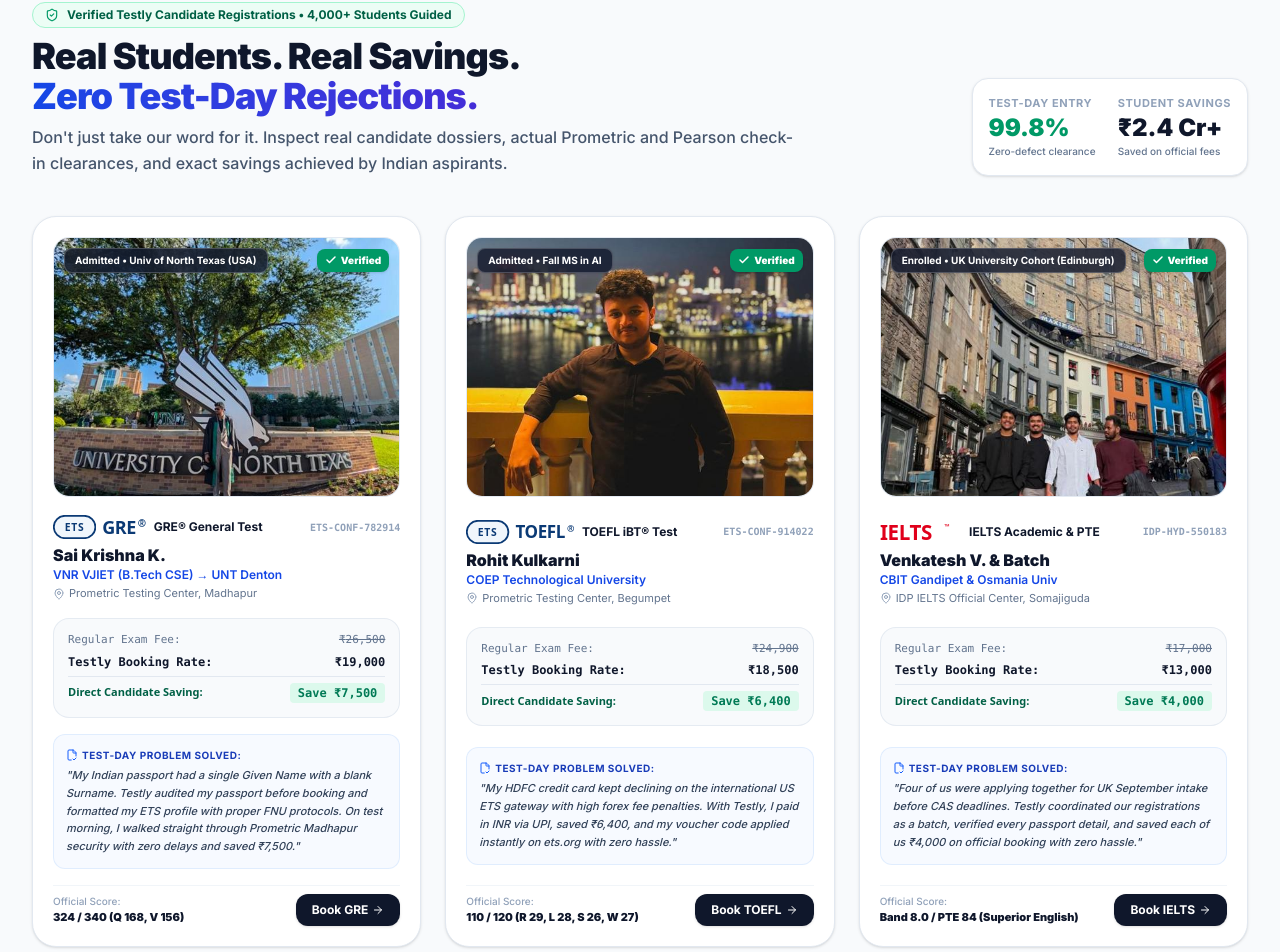
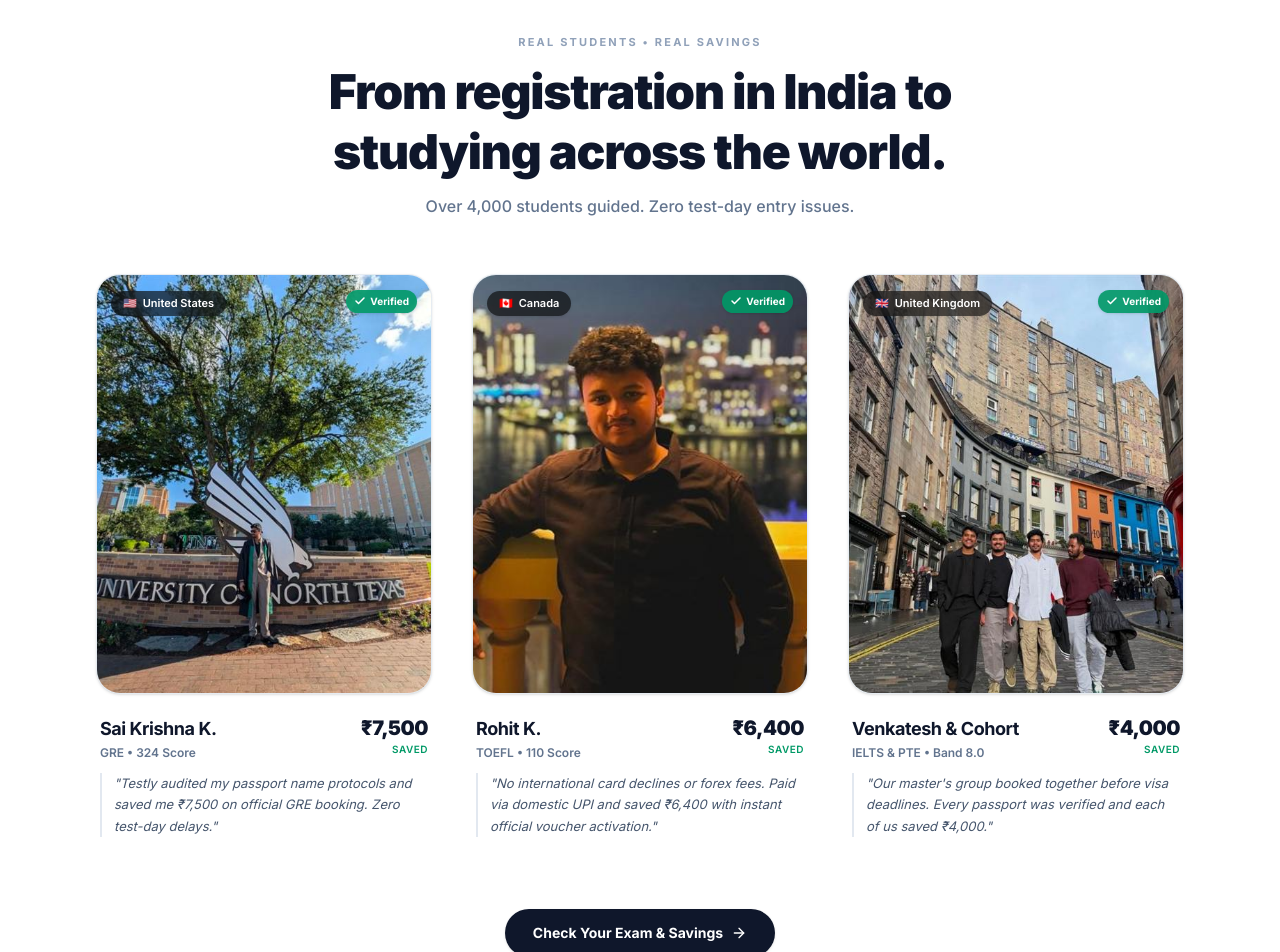
Before and after one commit to rahulbathula04/testly, a React (Vite) app: page / in a window 1280 px wide. Shown: the part 1874-2826 px from the top of the page. Built offline with nearby package versions, Linux system fonts and the light colour scheme.

Commit message:
style(social-proof): minimalist rebuild with country focus and high-speed light assets

```diff
--- a/src/components/VerifiedBookingDossiers.jsx
+++ b/src/components/VerifiedBookingDossiers.jsx
@@ -1,231 +1,135 @@
 import React from 'react';
-import {
-  ShieldCheck,
-  CheckCircle2,
-  ArrowRight,
-  MapPin,
-  Sparkles,
-  FileCheck2,
-  Award,
-  Check
-} from 'lucide-react';
-import { ExamLogo } from './ExamLogos';
+import { ArrowRight, Check } from 'lucide-react';
 
 const REAL_STUDENTS = [
   {
-    id: 'dossier-sai-unt',
+    id: 'sai-usa',
     name: 'Sai Krishna K.',
-    admitBadge: 'Admitted • Univ of North Texas (USA)',
+    country: 'United States',
+    flag: '🇺🇸',
     image: '/assets/images/student-unt-grad.jpg',
-    imageAlt: 'Sai Krishna K. admitted to University of North Texas after GRE 324',
-    college: 'VNR VJIET (B.Tech CSE) → UNT Denton',
-    city: 'Hyderabad, Telangana',
+    imageAlt: 'Sai Krishna K., currently studying in the United States',
     exam: 'GRE',
-    examLabel: 'GRE® General Test',
-    venue: 'Prometric Testing Center, Madhapur',
-    score: '324 / 340 (Q 168, V 156)',
-    regularFee: 26500,
-    testlyPrice: 19000,
+    score: '324 Score',
     saved: 7500,
-    serviceIncluded: '₹199 Passport Pre-check Included',
-    verificationNumber: 'ETS-CONF-782914',
-    problemSolved: 'My Indian passport had a single Given Name with a blank Surname. Testly audited my passport before booking and formatted my ETS profile with proper FNU protocols. On test morning, I walked straight through Prometric Madhapur security with zero delays and saved ₹7,500.'
+    quote: 'Testly audited my passport name protocols and saved me ₹7,500 on official GRE booking. Zero test-day delays.'
   },
   {
-    id: 'dossier-rohit-skyline',
-    name: 'Rohit Kulkarni',
-    admitBadge: 'Admitted • Fall MS in AI',
+    id: 'rohit-canada',
+    name: 'Rohit K.',
+    country: 'Canada',
+    flag: '🇨🇦',
     image: '/assets/images/student-skyline-night.jpg',
-    imageAlt: 'Rohit Kulkarni, TOEFL 110 scorer admitted overseas',
-    college: 'COEP Technological University',
-    city: 'Pune, Maharashtra',
+    imageAlt: 'Rohit K., currently studying in Canada',
     exam: 'TOEFL',
-    examLabel: 'TOEFL iBT® Test',
-    venue: 'Prometric Testing Center, Begumpet',
-    score: '110 / 120 (R 29, L 28, S 26, W 27)',
-    regularFee: 24900,
-    testlyPrice: 18500,
+    score: '110 Score',
     saved: 6400,
-    serviceIncluded: '₹199 Profile Verification Included',
-    verificationNumber: 'ETS-CONF-914022',
-    problemSolved: 'My HDFC credit card kept declining on the international US ETS gateway with high forex fee penalties. With Testly, I paid in INR via UPI, saved ₹6,400, and my voucher code applied instantly on ets.org with zero hassle.'
+    quote: 'No international card declines or forex fees. Paid via domestic UPI and saved ₹6,400 with instant official voucher activation.'
   },
   {
-    id: 'dossier-uk-cohort',
-    name: 'Venkatesh V. & Batch',
-    admitBadge: 'Enrolled • UK University Cohort (Edinburgh)',
+    id: 'venkatesh-uk',
+    name: 'Venkatesh & Cohort',
+    country: 'United Kingdom',
+    flag: '🇬🇧',
     image: '/assets/images/student-uk-cohort.jpg',
-    imageAlt: 'Indian student cohort walking down historic Edinburgh university street',
-    college: 'CBIT Gandipet & Osmania Univ',
-    city: 'Hyderabad, Telangana',
-    exam: 'IELTS',
-    examLabel: 'IELTS Academic & PTE',
-    venue: 'IDP IELTS Official Center, Somajiguda',
-    score: 'Band 8.0 / PTE 84 (Superior English)',
-    regularFee: 17000,
-    testlyPrice: 13000,
+    imageAlt: 'Indian student cohort currently studying in the United Kingdom',
+    exam: 'IELTS & PTE',
+    score: 'Band 8.0',
     saved: 4000,
-    serviceIncluded: '₹199 IDP Slot Coordination Included',
-    verificationNumber: 'IDP-HYD-550183',
-    problemSolved: 'Four of us were applying together for UK September intake before CAS deadlines. Testly coordinated our registrations as a batch, verified every passport detail, and saved each of us ₹4,000 on official booking with zero hassle.'
+    quote: 'Our master\'s group booked together before visa deadlines. Every passport was verified and each of us saved ₹4,000.'
   }
 ];
 
 export default function VerifiedBookingDossiers({ onBookTest }) {
   return (
-    <section id="trust" className="py-16 bg-slate-50 border-b border-slate-200">
-      <div className="max-w-7xl mx-auto px-4 sm:px-6 lg:px-8 space-y-10">
+    <section id="trust" className="py-20 sm:py-24 bg-white border-b border-slate-200">
+      <div className="max-w-6xl mx-auto px-4 sm:px-6 lg:px-8 space-y-14">
 
-        {/* Section Header */}
-        <div className="flex flex-col lg:flex-row lg:items-end justify-between gap-6">
-          <div className="max-w-3xl space-y-2">
-            <div className="inline-flex items-center gap-2 bg-emerald-50 border border-emerald-200 text-emerald-800 px-3 py-1 rounded-full text-xs font-bold">
-              <ShieldCheck className="w-3.5 h-3.5 text-emerald-600" />
-              <span>Verified Testly Candidate Registrations • 4,000+ Students Guided</span>
-            </div>
-
-            <h2 className="text-3xl sm:text-4xl font-black text-slate-900 tracking-tight">
-              Real Students. Real Savings. <br className="hidden sm:block" />
-              <span className="text-transparent bg-clip-text bg-gradient-to-r from-blue-700 to-indigo-700">
-                Zero Test-Day Rejections.
-              </span>
-            </h2>
-
-            <p className="text-sm sm:text-base text-slate-600 font-medium leading-relaxed">
-              Don't just take our word for it. Inspect real candidate dossiers, actual Prometric and Pearson check-in clearances, and exact savings achieved by Indian aspirants.
-            </p>
-          </div>
-
-          {/* Aggregate Trust Stats Card */}
-          <div className="bg-white p-4 rounded-2xl border border-slate-200 shadow-sm grid grid-cols-2 gap-4 shrink-0">
-            <div>
-              <p className="text-[11px] text-slate-400 font-bold uppercase tracking-wider">Test-Day Entry</p>
-              <p className="text-2xl font-black text-emerald-600">99.8%</p>
-              <p className="text-[10px] text-slate-500 font-medium">Zero-defect clearance</p>
-            </div>
-            <div>
-              <p className="text-[11px] text-slate-400 font-bold uppercase tracking-wider">Student Savings</p>
-              <p className="text-2xl font-black text-slate-900">₹2.4 Cr+</p>
-              <p className="text-[10px] text-slate-500 font-medium">Saved on official fees</p>
-            </div>
-          </div>
+        {/* Minimal Apple-Style Header */}
+        <div className="text-center max-w-2xl mx-auto space-y-3">
+          <p className="text-[11px] font-bold uppercase tracking-[0.2em] text-slate-400">
+            Real Students • Real Savings
+          </p>
+          <h2 className="text-3xl sm:text-5xl font-black text-slate-900 tracking-tight leading-tight">
+            From registration in India to studying across the world.
+          </h2>
+          <p className="text-sm sm:text-base text-slate-500 font-medium">
+            Over 4,000 students guided. Zero test-day entry issues.
+          </p>
         </div>
 
-        {/* 3 Real Students High-Performance Cards */}
-        <div className="grid grid-cols-1 md:grid-cols-3 gap-6">
+        {/* 3 Minimal Photo Cards */}
+        <div className="grid grid-cols-1 md:grid-cols-3 gap-8 sm:gap-10">
           {REAL_STUDENTS.map((student) => (
             <div
               key={student.id}
-              className="bg-white border border-slate-200 rounded-3xl p-5 shadow-sm hover:shadow-md transition-all flex flex-col justify-between space-y-4 relative overflow-hidden group"
+              className="group flex flex-col justify-between space-y-5"
             >
-              {/* Photo Showcase Container with High-Speed Lazy-Loaded Image */}
-              <div className="relative aspect-[4/3] rounded-2xl overflow-hidden bg-slate-100 border border-slate-200/80">
+              {/* Crisp Image Container */}
+              <div className="relative aspect-[4/4] sm:aspect-[4/5] rounded-3xl overflow-hidden bg-slate-100 border border-slate-200/70 shadow-sm">
                 <img
                   src={student.image}
                   alt={student.imageAlt}
                   width={600}
-                  height={450}
+                  height={750}
                   loading="lazy"
                   decoding="async"
-                  className="w-full h-full object-cover object-center group-hover:scale-105 transition-transform duration-300"
+                  className="w-full h-full object-cover object-center group-hover:scale-[1.03] transition-transform duration-500 ease-out"
                 />
 
-                {/* Overlaid Admit Badge */}
-                <div className="absolute top-2.5 left-2.5 right-2.5 flex items-center justify-between pointer-events-none">
-                  <span className="bg-slate-900/80 backdrop-blur-md text-white border border-white/20 text-[10px] font-bold px-2.5 py-1 rounded-lg shadow-sm truncate">
-                    {student.admitBadge}
+                {/* Country Tag Floating Pill */}
+                <div className="absolute top-3.5 left-3.5 pointer-events-none">
+                  <span className="inline-flex items-center gap-1.5 px-3 py-1 rounded-full bg-black/60 backdrop-blur-md text-white text-[11px] font-semibold shadow-sm">
+                    <span>{student.flag}</span>
+                    <span>{student.country}</span>
                   </span>
-                  <span className="bg-emerald-600 text-white text-[10px] font-black px-2 py-1 rounded-lg shadow-sm flex items-center gap-1 shrink-0">
+                </div>
+
+                {/* Verified Check Badge */}
+                <div className="absolute top-3.5 right-3.5 pointer-events-none">
+                  <span className="inline-flex items-center gap-1 px-2 py-1 rounded-full bg-emerald-600/90 backdrop-blur-md text-white text-[10px] font-bold shadow-sm">
                     <Check className="w-3 h-3 stroke-[3]" />
                     <span>Verified</span>
                   </span>
                 </div>
               </div>
 
-              {/* Exam & Candidate Header */}
-              <div className="space-y-1.5 pt-1">
-                <div className="flex items-center justify-between">
-                  <div className="flex items-center gap-2">
-                    <div className="h-5 flex items-center">
-                      <ExamLogo examId={student.exam} className="h-4" />
-                    </div>
-                    <span className="text-xs font-bold text-slate-900">{student.examLabel}</span>
+              {/* Minimal Text Details */}
+              <div className="space-y-3 px-1">
+                <div className="flex items-baseline justify-between gap-2">
+                  <div>
+                    <h3 className="text-lg font-bold text-slate-900 tracking-tight">
+                      {student.name}
+                    </h3>
+                    <p className="text-xs font-semibold text-slate-500 mt-0.5">
+                      {student.exam} • {student.score}
+                    </p>
                   </div>
-                  <span className="text-[10px] font-mono text-slate-400 font-semibold">
-                    {student.verificationNumber}
-                  </span>
+
+                  <div className="text-right">
+                    <p className="text-xl font-black text-slate-900 tracking-tight">
+                      ₹{student.saved.toLocaleString('en-IN')}
+                    </p>
+                    <p className="text-[10px] font-semibold text-emerald-600 uppercase tracking-wider">
+                      Saved
+                    </p>
+                  </div>
                 </div>
 
-                <div>
-                  <h4 className="text-base font-black text-slate-900">{student.name}</h4>
-                  <p className="text-xs text-blue-700 font-semibold">{student.college}</p>
-                  <p className="text-[11px] text-slate-500 flex items-center gap-1 mt-0.5">
-                    <MapPin className="w-3 h-3 text-slate-400 shrink-0" />
-                    <span>{student.venue}</span>
-                  </p>
-                </div>
-              </div>
-
-              {/* Financial Proof Slip */}
-              <div className="bg-slate-50 rounded-2xl p-3.5 border border-slate-200/80 space-y-1.5 text-xs font-mono">
-                <div className="flex justify-between items-center text-slate-500 text-[11px]">
-                  <span>Regular Exam Fee:</span>
-                  <span className="line-through">₹{student.regularFee.toLocaleString('en-IN')}</span>
-                </div>
-                <div className="flex justify-between items-center text-slate-900 font-bold">
-                  <span>Testly Booking Rate:</span>
-                  <span>₹{student.testlyPrice.toLocaleString('en-IN')}</span>
-                </div>
-                <div className="pt-1.5 border-t border-slate-200 flex justify-between items-center">
-                  <span className="font-sans font-bold text-emerald-800 text-[11px]">Direct Candidate Saving:</span>
-                  <span className="font-black text-emerald-700 text-xs bg-emerald-100/70 px-2 py-0.5 rounded">
-                    Save ₹{student.saved.toLocaleString('en-IN')}
-                  </span>
-                </div>
-              </div>
-
-              {/* Problem Solved Quote Bubble */}
-              <div className="space-y-1 text-xs text-slate-700 leading-relaxed font-medium bg-blue-50/50 p-3 rounded-xl border border-blue-100/80">
-                <p className="text-[10px] font-bold uppercase tracking-wider text-blue-800 flex items-center gap-1">
-                  <FileCheck2 className="w-3 h-3 text-blue-600 shrink-0" />
-                  <span>Test-Day Problem Solved:</span>
+                <p className="text-[13px] text-slate-600 leading-relaxed font-normal italic border-l-2 border-slate-200 pl-3">
+                  "{student.quote}"
                 </p>
-                <p className="italic text-[11px]">"{student.problemSolved}"</p>
-              </div>
-
-              {/* Verification & Score Footer */}
-              <div className="pt-2 border-t border-slate-100 flex items-center justify-between text-[11px]">
-                <div>
-                  <span className="text-slate-400 font-medium block text-[10px]">Official Score:</span>
-                  <span className="font-black text-slate-900">{student.score}</span>
-                </div>
-                <button
-                  onClick={() => onBookTest(student.exam)}
-                  className="bg-slate-900 hover:bg-slate-800 text-white font-bold text-xs px-4 py-2 rounded-xl transition-colors flex items-center gap-1 shadow-sm"
-                >
-                  <span>Book {student.exam}</span>
-                  <ArrowRight className="w-3 h-3" />
-                </button>
               </div>
 
             </div>
           ))}
         </div>
 
-        {/* Bottom Guarantee Strip */}
-        <div className="bg-white border border-slate-200 rounded-3xl p-6 sm:p-8 flex flex-col sm:flex-row items-center justify-between gap-6 shadow-sm">
-          <div className="space-y-1 max-w-2xl text-center sm:text-left">
-            <h3 className="text-base font-bold text-slate-900">
-              Every Exam Booking Backed by the Testly Zero-Defect Guarantee
-            </h3>
-            <p className="text-xs text-slate-500 leading-relaxed font-medium">
-              We audit your original Indian passport, match testing portal data character-by-character, and apply authorized institutional allocations. If there is an ID mismatch on our watch, our ₹199 service fee is refunded immediately.
-            </p>
-          </div>
-
+        {/* Minimal Centered Action */}
+        <div className="pt-4 text-center">
           <button
             onClick={() => onBookTest('GRE')}
-            className="bg-slate-900 hover:bg-slate-800 text-white font-bold px-6 py-3 rounded-xl text-xs sm:text-sm whitespace-nowrap transition-all shadow-md hover:shadow-lg flex items-center gap-2 shrink-0"
+            className="inline-flex items-center gap-2 bg-slate-900 hover:bg-slate-800 text-white text-xs sm:text-sm font-bold px-7 py-3.5 rounded-full transition-all shadow-sm hover:shadow-md"
           >
             <span>Check Your Exam & Savings</span>
             <ArrowRight className="w-4 h-4" />
```
